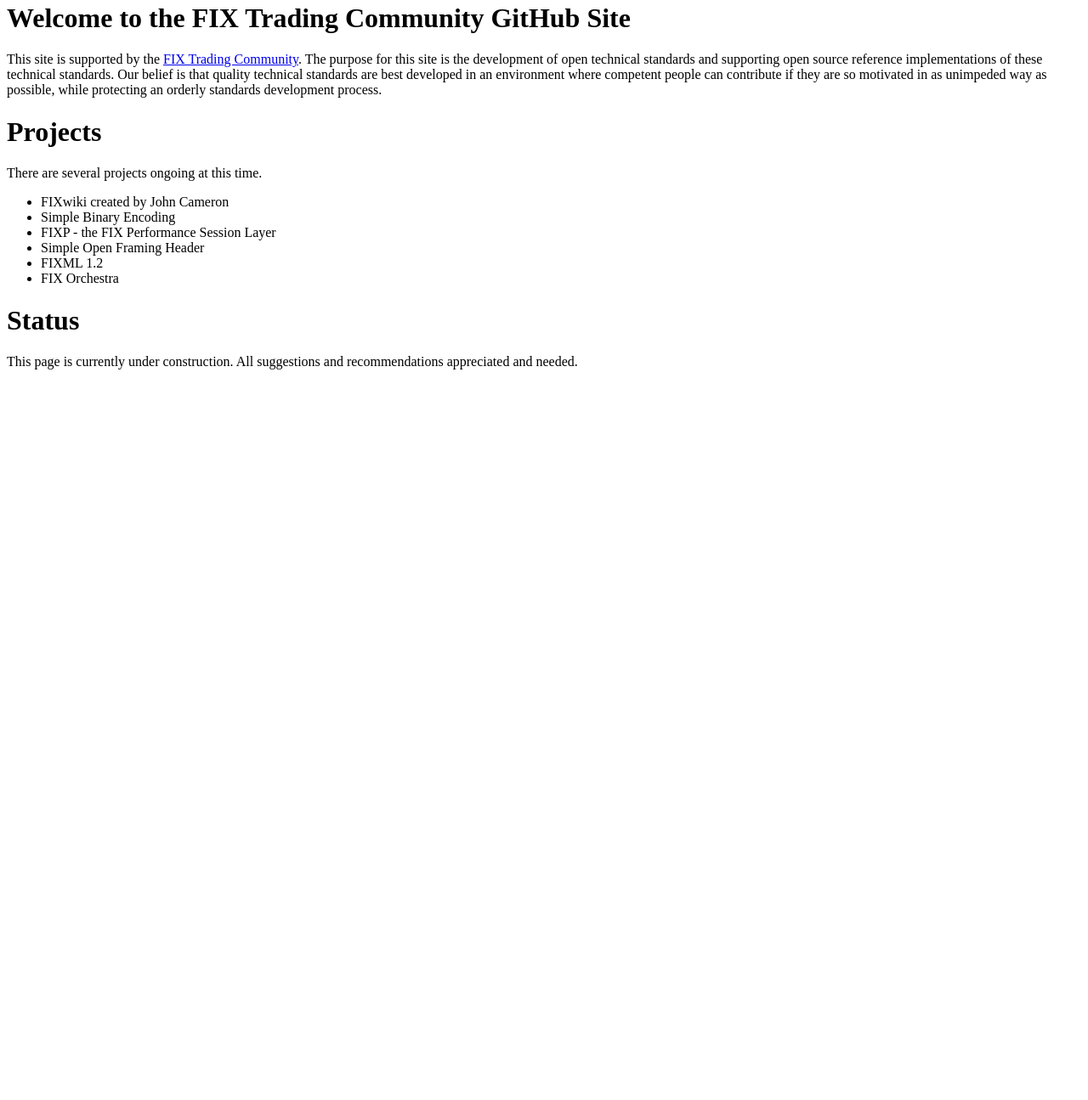
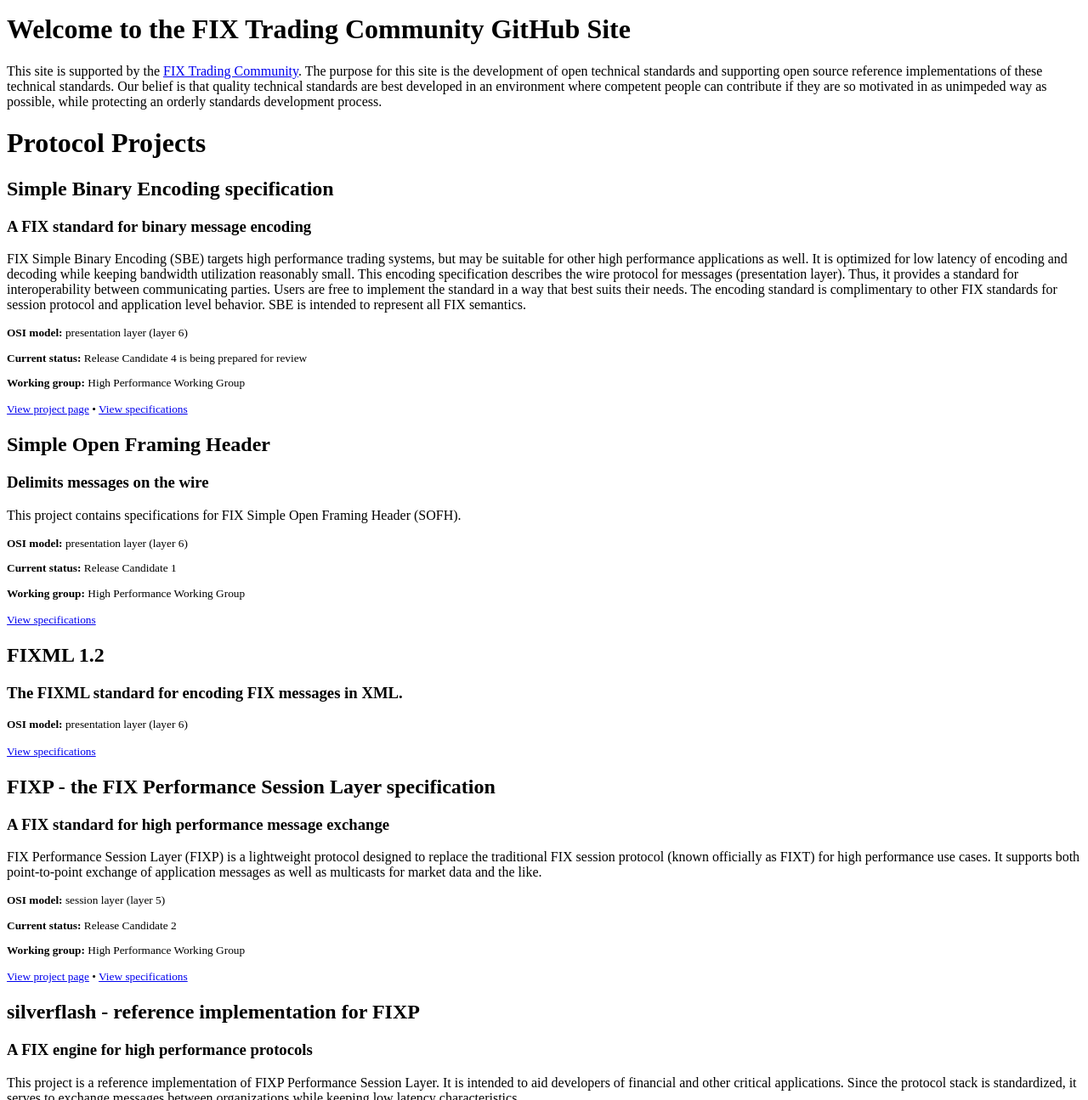
Before and after one commit to FIXTradingCommunity/fixtradingcommunity.github.io, a plain HTML site: page index.html in a window 1280 px wide. Shown: the part 5-1300 px from the top of the page at 85% size. Before the commit the page ends 800 px from the top, so only its background shows below. Drawn offline with Linux system fonts and the light colour scheme.

Commit message:
Update project summaries

```diff
--- a/index.html
+++ b/index.html
@@ -1,15 +1,141 @@
-<h1>Welcome to the FIX Trading Community GitHub Site</h1>
-<p>
-This site is supported by the <a href="http://www.fixtradingcommunity.org">FIX Trading Community</a>. The purpose for this site is the development of open technical standards and supporting open source reference implementations of these technical standards. Our belief is that quality technical standards are best developed in an environment where competent people can contribute if they are so motivated in as unimpeded way as possible, while protecting an orderly standards development process.
-</p>
-<h1>Projects</h1>
-<p>There are several projects ongoing at this time.</p>
-<ul>
-<li>FIXwiki created by John Cameron</li>
-<li>Simple Binary Encoding</li>
-<li>FIXP - the FIX Performance Session Layer</li>
-<li>Simple Open Framing Header</li>
-<li>FIXML 1.2</li>
-<li>FIX Orchestra</li></ul>
-<h1>Status</h1>
-<p>This page is currently under construction. All suggestions and recommendations appreciated and needed.</p>
+<!DOCTYPE html>
+<html>
+<head>
+<title>FIX Trading Community GitHub Site</title>
+</head>
+
+<body>
+	<header>
+		<h1>Welcome to the FIX Trading Community GitHub Site</h1>
+	</header>
+
+	<p>
+		This site is supported by the <a
+			href="http://www.fixtradingcommunity.org">FIX Trading Community</a>.
+		The purpose for this site is the development of open technical
+		standards and supporting open source reference implementations of
+		these technical standards. Our belief is that quality technical
+		standards are best developed in an environment where competent people
+		can contribute if they are so motivated in as unimpeded way as
+		possible, while protecting an orderly standards development process.
+	</p>
+
+	<h1>Protocol Projects</h1>
+
+	<h2>Simple Binary Encoding specification</h2>
+	<h3>A FIX standard for binary message encoding</h3>
+	<p>FIX Simple Binary Encoding (SBE) targets high performance
+		trading systems, but may be suitable for other high performance
+		applications as well. It is optimized for low latency of encoding and
+		decoding while keeping bandwidth utilization reasonably small. This
+		encoding specification describes the wire protocol for messages
+		(presentation layer). Thus, it provides a standard for
+		interoperability between communicating parties. Users are free to
+		implement the standard in a way that best suits their needs. The
+		encoding standard is complimentary to other FIX standards for session
+		protocol and application level behavior. SBE is intended to represent
+		all FIX semantics.</p>
+	<small>
+		<p>
+			<b>OSI model:</b> presentation layer (layer 6)
+		</p>
+		<p>
+			<b>Current status:</b> Release Candidate 4 is being prepared for
+			review
+		</p>
+		<p>
+			<b>Working group:</b> High Performance Working Group
+		</p> <a href="http://fixprotocol.io/fix-simple-binary-encoding/"
+		class="button">View project page</a> &#8226; <a
+		href="https://github.com/FIXTradingCommunity/fix-simple-binary-encoding"
+		class="button">View specifications</a>
+	</small>
+
+	<h2>Simple Open Framing Header</h2>
+	<h3>Delimits messages on the wire</h3>
+	<p>This project contains specifications for FIX Simple Open Framing
+		Header (SOFH).</p>
+	<small>
+		<p>
+			<b>OSI model:</b> presentation layer (layer 6)
+		</p>
+		<p>
+			<b>Current status:</b> Release Candidate 1
+		</p>
+		<p>
+			<b>Working group:</b> High Performance Working Group
+		</p> <a
+		href="https://github.com/FIXTradingCommunity/fix-simple-open-framing-header"
+		class="button">View specifications</a>
+	</small>
+
+	<h2>FIXML 1.2</h2>
+	<h3>The FIXML standard for encoding FIX messages in XML.</h3>
+	<small>
+		<p>
+			<b>OSI model:</b> presentation layer (layer 6)
+		</p> <a href="https://github.com/FIXTradingCommunity/FIXML" class="button">View
+			specifications</a>
+	</small>
+	<h2>FIXP - the FIX Performance Session Layer specification</h2>
+	<h3>A FIX standard for high performance message exchange</h3>
+	<p>FIX Performance Session Layer (FIXP) is a lightweight protocol
+		designed to replace the traditional FIX session protocol (known
+		officially as FIXT) for high performance use cases. It supports both
+		point-to-point exchange of application messages as well as multicasts
+		for market data and the like.</p>
+	<small>
+		<p>
+			<b>OSI model:</b> session layer (layer 5)
+		</p>
+		<p>
+			<b>Current status:</b> Release Candidate 2
+		</p>
+		<p>
+			<b>Working group:</b> High Performance Working Group
+		</p> <a href="http://fixprotocol.io/fixp-specification/" class="button">View
+			project page</a> &#8226; <a
+		href="https://github.com/FIXTradingCommunity/fixp-specification"
+		class="button">View specifications</a>
+	</small>
+
+	<h2>silverflash - reference implementation for FIXP</h2>
+	<h3>A FIX engine for high performance protocols</h3>
+	<p>This project is a reference implementation of FIXP Performance
+		Session Layer. It is intended to aid developers of financial and other
+		critical applications. Since the protocol stack is standardized, it
+		serves to exchange messages between organizations while keeping low
+		latency characteristics.</p>
+	<small> <a
+		href="https://github.com/FIXTradingCommunity/silverflash/wiki"
+		class="button">View project page</a> &#8226; <a
+		href="https://github.com/FIXTradingCommunity/silverflash"
+		class="button">View code</a>
+	</small>
+
+	<h1>Reference Projects</h1>
+	<h2>FIXwiki</h2>
+	<h3>Code used to generate the FIXwiki web site</h3>
+	<p>FIXwiki was created by John Cameron of Cameron Edge and donated
+		to FIX Protocol Ltd. for the benefit of the FIX community.</p>
+	<small> <a
+		href="https://github.com/FIXTradingCommunity/FIXwiki" class="button">View
+			code</a>
+	</small>
+
+	<h2>FIX Repository</h2>
+	<h3>The XML schema (XSD) for FIX Repository, the metadata model
+		for FIX specifications.</h3>
+	<p>Repository is used to generate FIXimate3.0, FIXML Schema and
+		Microsoft Word specification documents</p>
+	<small> <a
+		href="https://github.com/FIXTradingCommunity/fix-repository" class="button">View
+			code</a>
+	</small>
+
+	<h2>Projects under development</h2>
+	<ul>
+		<li><b>FIX Orchestra:</b> machine readable rules of engagement</li>
+	</ul>
+</body>
+</html>
```
